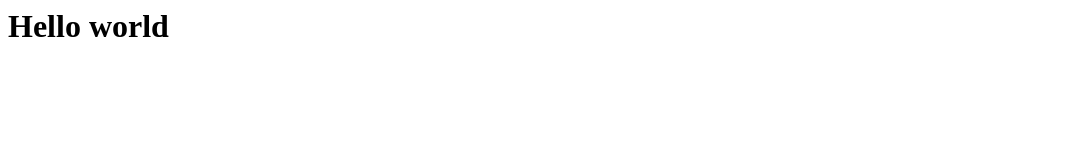
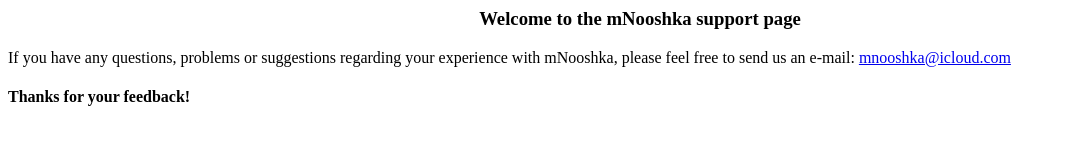
Before and after one commit to twoby4/mNooshka, a plain HTML site: page index.html in a window 1280 px wide. Shown: the whole page, without its empty margins (0-1065 px from the left). Drawn offline with Linux system fonts and the light colour scheme.

Commit message:
Update index.html
Page content

```diff
--- a/index.html
+++ b/index.html
@@ -1 +1,3 @@
-<h1>Hello world</h1>
+<h3 style="text-align: center">Welcome to the mNooshka support page</h3>
+<p>If you have any questions, problems or suggestions regarding your experience with mNooshka, please feel free to send us an e-mail: <a href="mailto:mnooshka@icloud.com">mnooshka@icloud.com</a></p>
+<h4>Thanks for your feedback!</h4>
```
